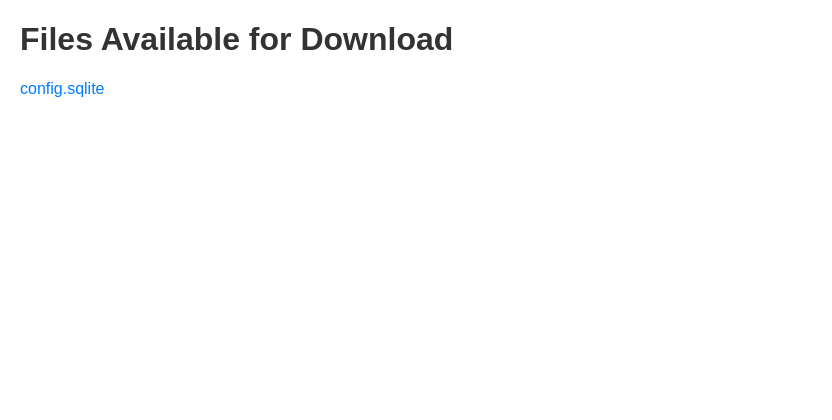
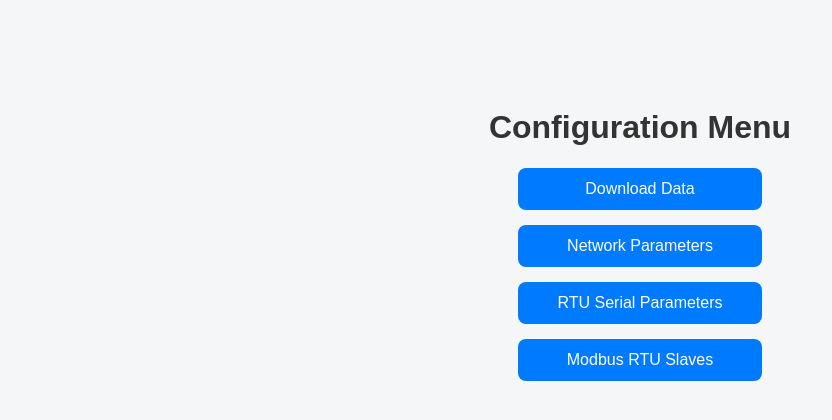
Before and after one commit to Bohdan-Lifirenko/code_test, a Flask app: page / in a window 1280 px wide. Shown: the top 420 px of the page, without its empty margins (0-832 px from the left). Run offline with Flask 3, Linux system fonts and the light colour scheme; parts of the project's set-up code (start-up, migrations or seed data) failed here and were passed over.

Commit message:
Add server network web config and main menu web page

```diff
--- a/main.py
+++ b/main.py
@@ -5,7 +5,8 @@ import time
 
 from ModbusTCPServer import ModbusTCPServer
 from ModbusTCPClient import ModbusTCPClient
-from db_communication import load_slaves_list, create_modbus_rtu_config, load_rtu_serial_params
+from db_communication import load_slaves_list, create_modbus_rtu_config, load_rtu_serial_params, update_servers_config, \
+    get_servers_config, create_servers_config
 from fake_tcp_client import FakeTCPClient
 
 from flask import send_from_directory, Flask, render_template, request, redirect, url_for
@@ -17,8 +18,10 @@ os.makedirs(DATA_DIR, exist_ok=True)
 # Database file inside that folder
 CONFIG_FILE = os.path.join(DATA_DIR, "config.sqlite")
 create_modbus_rtu_config(CONFIG_FILE)
+create_servers_config(CONFIG_FILE)
+network_config_dict = get_servers_config(CONFIG_FILE)
 
-server = ModbusTCPServer(ip='127.0.0.1', port=5020)
+server = ModbusTCPServer(ip=network_config_dict["modbus_ip"], port=network_config_dict["modbus_port"])
 server.start()
 
 client = ModbusTCPClient(
@@ -28,22 +31,25 @@ client = ModbusTCPClient(
     data_dir=DATA_DIR,
     rtu_serial_params_dict=load_rtu_serial_params(CONFIG_FILE)
 )
-#client.start_polling()
+client.start_polling()
 
-face_client = FakeTCPClient(
-    polling_period=1,
-    slaves_config=load_slaves_list(DATA_DIR, CONFIG_FILE),
-    data_dir=DATA_DIR
-)
-face_client.start_polling()
+# face_client = FakeTCPClient(
+#     polling_period=1,
+#     slaves_config=load_slaves_list(DATA_DIR, CONFIG_FILE),
+#     data_dir=DATA_DIR
+# )
+# face_client.start_polling()
 app = Flask(__name__)
 
 @app.route('/')
-def home():
+def index():
+    return render_template('index.html')
+@app.route('/download_data')
+def download_data():
     # Get list of files in the folder
     files = os.listdir(DATA_DIR)
 
-    return render_template('index.html', files=files)
+    return render_template('download_data.html', files=files)
 
 @app.route('/download/<filename>')
 def download_file(filename):
@@ -167,10 +173,25 @@ def change_rtu_serial_params():
 
     return redirect(url_for('rtu_serial_params'))
 
+# --- Routes ---
+@app.route("/network_config", methods=["GET", "POST"])
+def network_config():
+    if request.method == "POST":
+        flask_ip = request.form.get("flask_ip")
+        flask_port = int(request.form.get("flask_port"))
+        modbus_ip = request.form.get("modbus_ip")
+        modbus_port = int(request.form.get("modbus_port"))
+
+        update_servers_config(flask_ip, flask_port, modbus_ip, modbus_port, CONFIG_FILE)
+        return redirect(url_for("network_config"))
+
+    config = get_servers_config(CONFIG_FILE)
+    return render_template("network_config.html", config=config)
+
 # Example usage in a program with other tasks:
 if __name__ == "__main__":
     # Запускаємо Flask в іншому потоці (для розробки; у продакшені використовуйте gunicorn)
-    flask_thread = threading.Thread(target=lambda: app.run(host="0.0.0.0", port=5000))
+    flask_thread = threading.Thread(target=lambda: app.run(host=network_config_dict["flask_ip"], port=network_config_dict["flask_port"]))
     flask_thread.start()
 
     # server = ModbusTCPServer(ip='127.0.0.1', port=5020)
--- a/templates/index.html
+++ b/templates/index.html
@@ -2,25 +2,40 @@
 <html lang="en">
 <head>
     <meta charset="UTF-8">
-    <title>File List</title>
+    <title>Configuration Menu</title>
     <style>
-        body { font-family: Arial, sans-serif; margin: 20px; }
-        h1 { color: #333; }
-        ul { list-style-type: none; padding: 0; }
-        li { margin: 10px 0; }
-        a { text-decoration: none; color: #007bff; }
-        a:hover { text-decoration: underline; }
+        body {
+            font-family: Arial, sans-serif;
+            background-color: #f4f6f8;
+            text-align: center;
+            padding-top: 80px;
+        }
+        h1 {
+            color: #333;
+        }
+        a {
+            display: block;
+            margin: 15px auto;
+            width: 220px;
+            padding: 12px;
+            text-decoration: none;
+            background-color: #007bff;
+            color: white;
+            border-radius: 8px;
+            font-size: 16px;
+            transition: 0.3s;
+        }
+        a:hover {
+            background-color: #0056b3;
+        }
     </style>
 </head>
 <body>
-    <h1>Files Available for Download</h1>
-    <ul>
-        {% for file in files %}
-            <li><a href="/download/{{ file }}">{{ file }}</a></li>
-        {% endfor %}
-        {% if not files %}
-            <li>No files found in the folder.</li>
-        {% endif %}
-    </ul>
+    <h1>Configuration Menu</h1>
+    <a href="{{ url_for('download_data') }}">Download Data</a>
+    <a href="{{ url_for('network_config') }}">Network Parameters</a>
+    <a href="{{ url_for('rtu_serial_params') }}">RTU Serial Parameters</a>
+    <a href="{{ url_for('modbus_rtu_slaves_list') }}">Modbus RTU Slaves</a>
+
 </body>
 </html>
```
Also changed, not shown: db_communication.py (+36 -0 lines), templates/download_data.html (added, +26 -0 lines), templates/network_config.html (added, +34 -0 lines).
